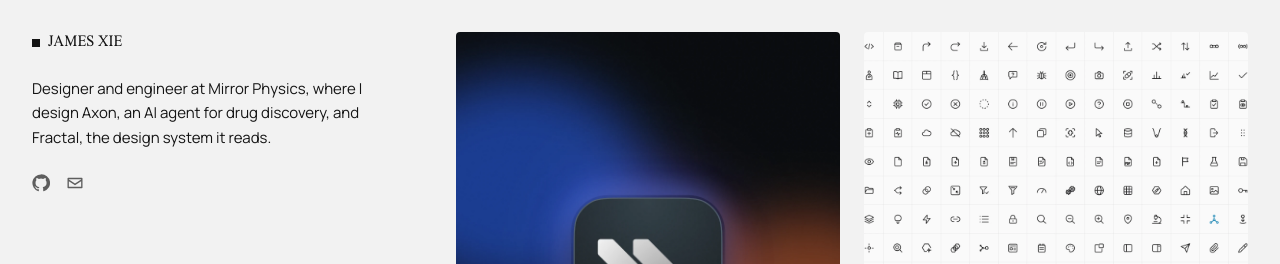
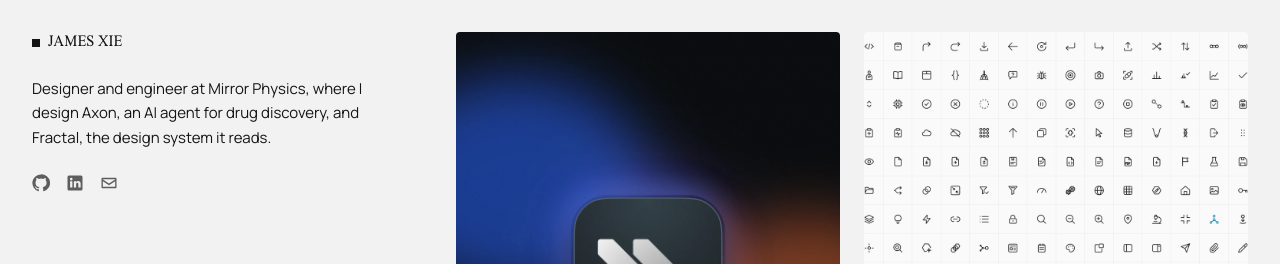
Before and after one commit to JamesZXie/portfolio-3, a Next.js app in the folder frontend/: page / in a window 1280 px wide. Shown: the top 264 px of the page. Built offline with nearby package versions, Linux system fonts and the light colour scheme.

Commit message:
Add LinkedIn to the socials
Co-Authored-By: Claude Opus 5.5 (1M context) <noreply@anthropic.com>
Claude-Session: https://claude.ai/code/session_01VBdshD3nLh9HTCjfryDnoT

```diff
--- a/frontend/src/components/SocialIcon.js
+++ b/frontend/src/components/SocialIcon.js
@@ -1,6 +1,8 @@
 const paths = {
   github:
     'M12 .5a11.5 11.5 0 0 0-3.64 22.41c.58.1.79-.25.79-.56v-2c-3.2.7-3.88-1.37-3.88-1.37-.52-1.33-1.28-1.69-1.28-1.69-1.05-.72.08-.7.08-.7 1.16.08 1.77 1.19 1.77 1.19 1.03 1.77 2.7 1.26 3.36.96.1-.75.4-1.26.73-1.55-2.55-.29-5.24-1.28-5.24-5.69 0-1.26.45-2.29 1.19-3.1-.12-.29-.52-1.46.11-3.05 0 0 .97-.31 3.17 1.18a11 11 0 0 1 5.77 0c2.2-1.49 3.17-1.18 3.17-1.18.63 1.59.23 2.76.11 3.05.74.81 1.19 1.84 1.19 3.1 0 4.42-2.7 5.39-5.26 5.68.41.36.78 1.06.78 2.14v3.17c0 .31.21.67.8.56A11.5 11.5 0 0 0 12 .5Z',
+  linkedin:
+    'M4 2h16a2 2 0 0 1 2 2v16a2 2 0 0 1-2 2H4a2 2 0 0 1-2-2V4a2 2 0 0 1 2-2Zm1.5 7.5V18h3V9.5h-3ZM7 5a1.75 1.75 0 1 0 0 3.5A1.75 1.75 0 0 0 7 5Zm3.5 4.5V18h3v-4.4c0-1.2.4-2.1 1.6-2.1 1.1 0 1.4.9 1.4 2.2V18h3v-4.9c0-2.6-1.2-3.8-3.2-3.8-1.4 0-2.2.7-2.7 1.4V9.5h-3.1Z',
   mail: 'M3 5h18a1 1 0 0 1 1 1v12a1 1 0 0 1-1 1H3a1 1 0 0 1-1-1V6a1 1 0 0 1 1-1Zm.8 2v.3l8.2 5.4 8.2-5.4V7H3.8Zm16.4 2.7-8.2 5.4-8.2-5.4V17h16.4V9.7Z',
 };
 
--- a/frontend/src/content/site.js
+++ b/frontend/src/content/site.js
@@ -6,6 +6,7 @@ export const site = {
     'Designer and engineer at Mirror Physics, where I design Axon, an AI agent for drug discovery, and Fractal, the design system it reads.',
   socials: [
     { label: 'GitHub', href: 'https://github.com/JamesZXie', icon: 'github' },
+    { label: 'LinkedIn', href: 'https://www.linkedin.com/', icon: 'linkedin' },
     { label: 'Email', href: 'mailto:hello@example.com', icon: 'mail' },
   ],
 };
```
